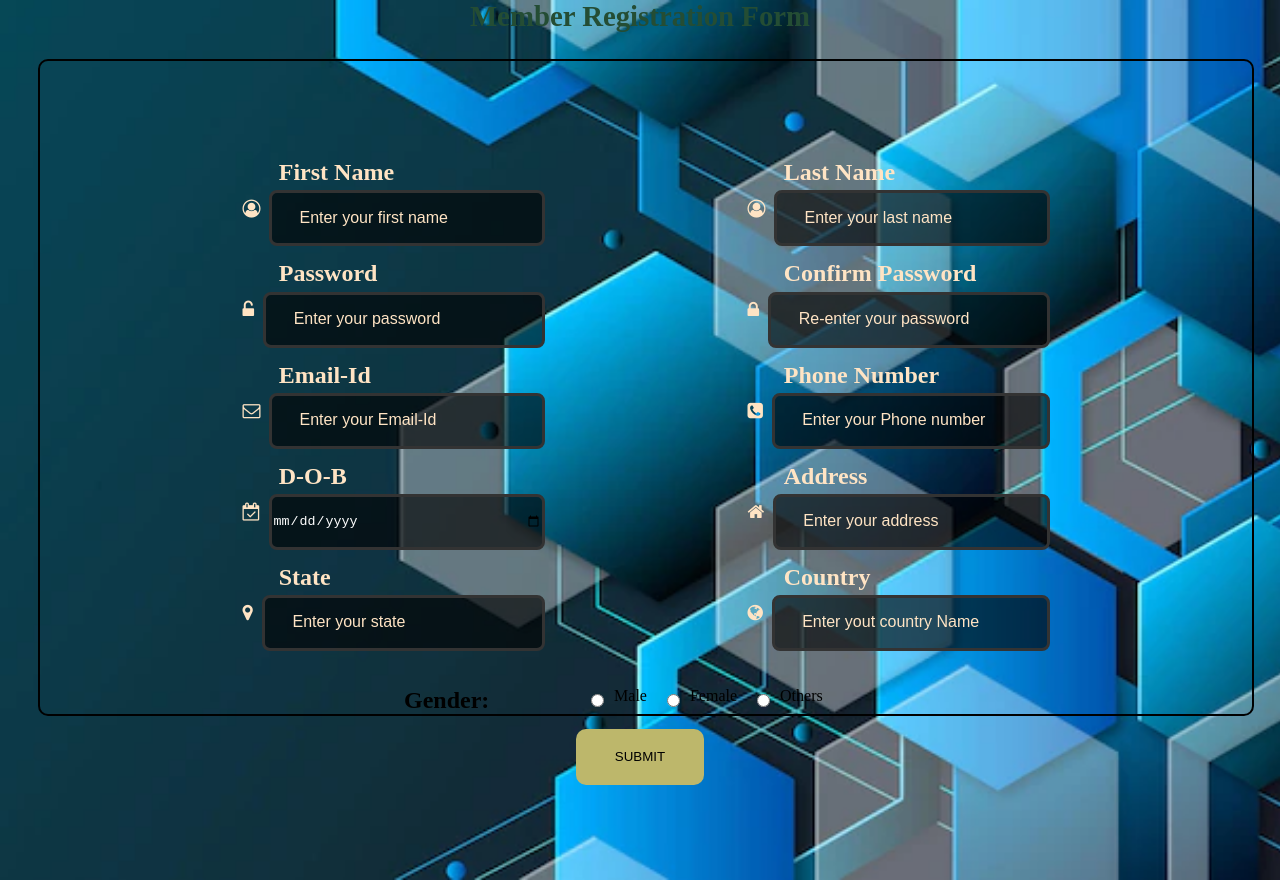
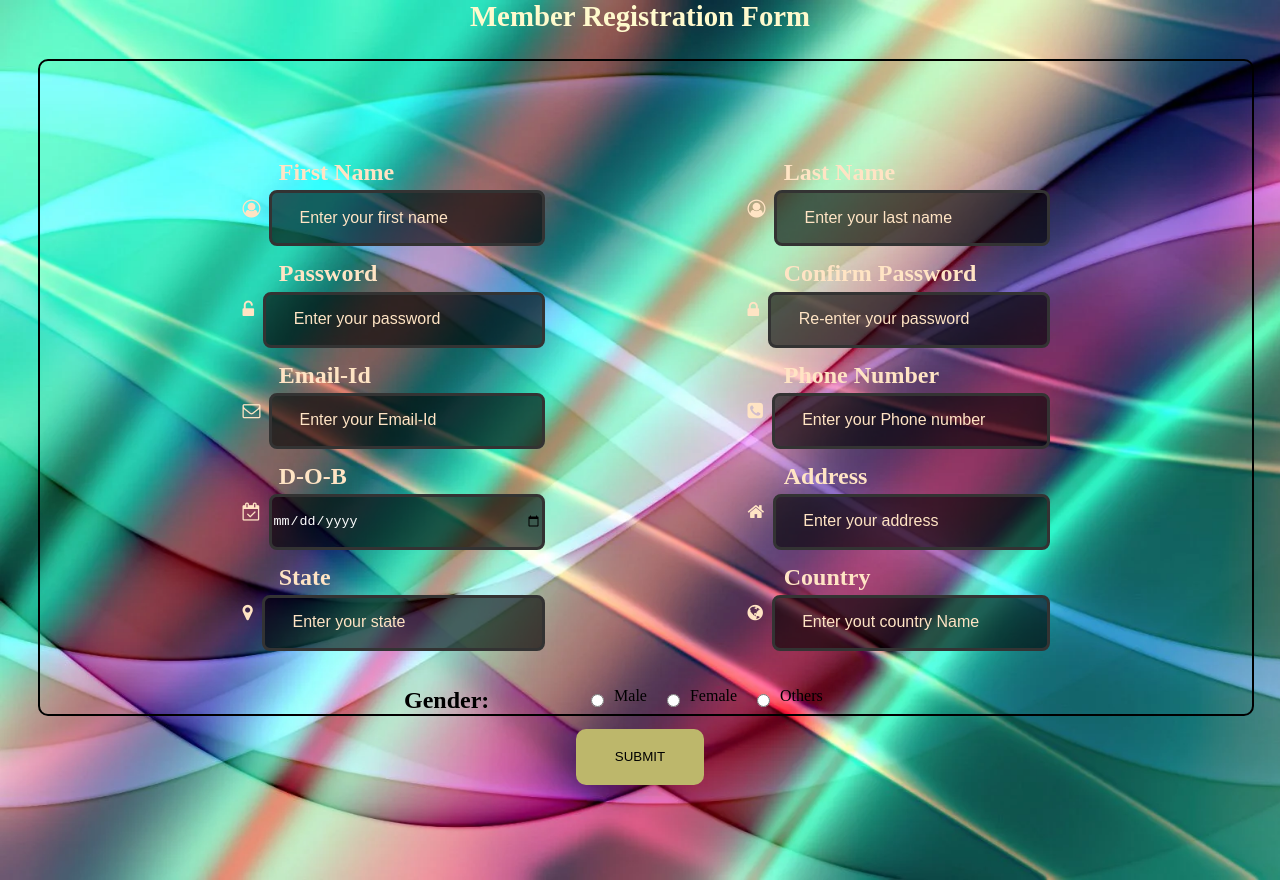
Before and after one commit to Thaseen-Ahmed/REG_FORM, a plain HTML site: page index.html in a window 1280 px wide. Drawn offline with Linux system fonts and the light colour scheme.

Commit message:
final-change

```diff
--- a/forms.css
+++ b/forms.css
@@ -7,12 +7,12 @@
 }
 .form{
     height: 110vh;
-    background-image: url(/FRMBG.webp);
+    background-image: url(/images/frm2.webp);
     background-size: cover;
 }
 .titl{
     text-align: center;
-    color: rgb(36, 77, 52);
+    color:lemonchiffon;
     font-size: larger;
 }
 
```
Also changed, not shown: images/FORMBG.jpg (deleted), images/FORMSBG.jfif (deleted), images/form-img.jfif (deleted), images/frm2.webp (added).
